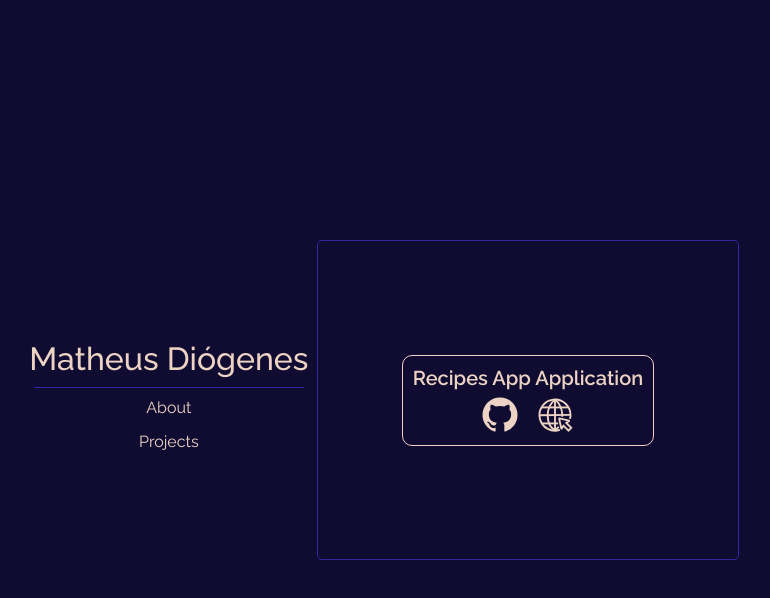
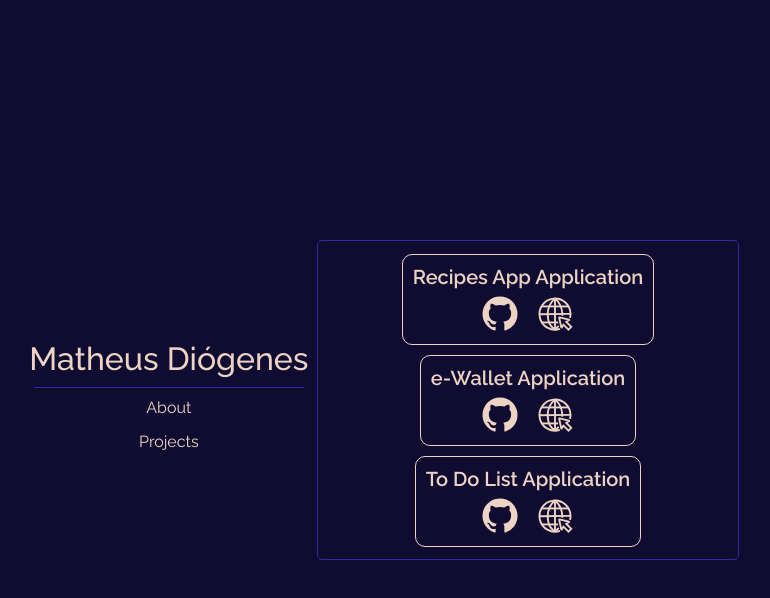
Before and after one commit to mathdio/my-portfolio, a React (Create React App) app: page / in a window 1280 px wide. Both pictures are taken after a click on the element "Projects". Shown: the top 598 px of the page, without its empty margins (250-1020 px from the left). Built offline with nearby package versions, Linux system fonts and the light colour scheme.

Commit message:
feat: adição dos projetos

```diff
--- /dev/null
+++ b/src/db/projects.js
@@ -0,0 +1,19 @@
+const projects = [
+  {
+    name: 'Recipes App Application',
+    github: 'https://github.com/mathdio/recipes-app-project',
+    application: 'https://recipes-app-project-orpin.vercel.app'
+  },
+  {
+    name: 'e-Wallet Application',
+    github: 'https://github.com/mathdio/e-wallet-project',
+    application: 'https://e-wallet-project-self.vercel.app'
+  },
+  {
+    name: 'To Do List Application',
+    github: 'https://github.com/mathdio/to-do-list',
+    application: 'https://to-do-list-five-mauve.vercel.app'
+  }
+];
+
+export default projects
--- a/src/pages/Home.css
+++ b/src/pages/Home.css
@@ -106,6 +106,7 @@
   display: flex;
   flex-direction: column;
   font-weight: 600;
+  gap: 10px;
   height: 100%;
   justify-content: center;
   opacity: 0;
--- a/src/pages/Home.js
+++ b/src/pages/Home.js
@@ -2,6 +2,7 @@ import { useEffect, useState } from 'react';
 import './Home.css';
 import githubIcon from '../images/githubIcon.svg';
 import websiteIcon from '../images/websiteIcon.svg';
+import projects from '../db/projects';
 
 function Home() {
 
@@ -65,19 +66,20 @@ function Home() {
       <div className="Home-info-container">
         <div className={ aboutClasses }></div>
         <div className={ projectsClasses }>
-          <div className="Home-individual-project-container">
+          {projects.map(({name, github, application}) => (
+            <div className="Home-individual-project-container">
             <p className="Home-project-name">
-              Recipes App Application
+              {name}
             </p>
             <div className="Home-icons-project-container">
-              <a href="https://github.com/mathdio/recipes-app-project" target="_blank" rel="noreferrer">
+              <a href={ github } target="_blank" rel="noreferrer">
                 <img
                   alt=""
                   src={ githubIcon }
                   className="Home-icon-project"
                 />
               </a>
-              <a href="https://recipes-app-project-orpin.vercel.app" target="_blank" rel="noreferrer">
+              <a href={ application } target="_blank" rel="noreferrer">
                 <img
                   alt=""
                   src={ websiteIcon }
@@ -86,6 +88,7 @@ function Home() {
               </a>
             </div>
           </div>
+          ))}
         </div>
       </div>
     </main>
```
